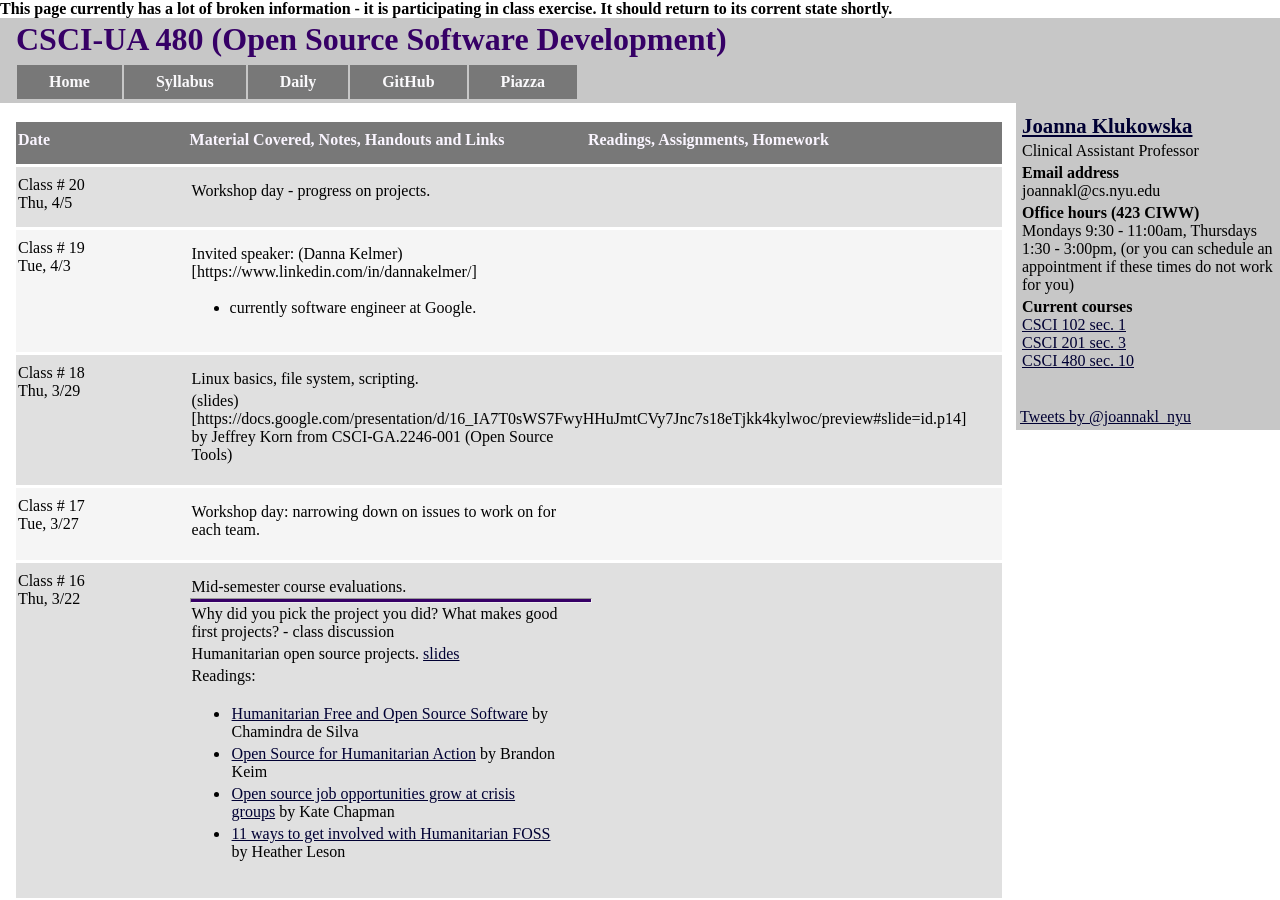
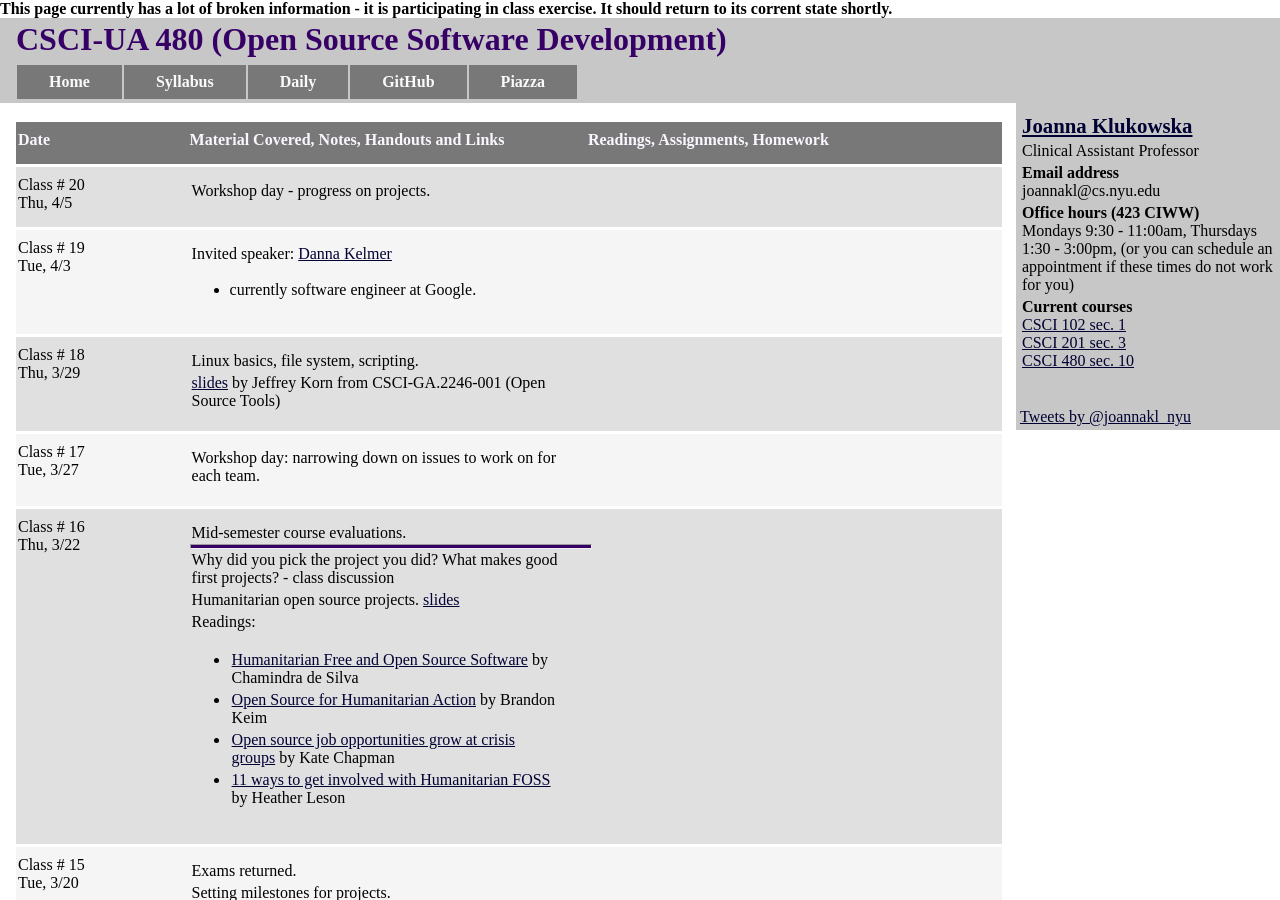
Before and after one commit to joannakl/cs480_s18, a Jekyll site: the page built from daily.html, in a window 1280 px wide and 900 px high. Built offline with Jekyll 4.4.1, drawn with Linux system fonts in a browser that asks for light colours; comment, search, counter and statistics services are not loaded.

Commit message:
updates for week 8 and 9"

```diff
--- a/_includes/daily/18.markdown
+++ b/_includes/daily/18.markdown
@@ -13,7 +13,7 @@ Thu, 3/29
 Linux basics, file system, scripting.
 
 
-(slides)[https://docs.google.com/presentation/d/16_IA7T0sWS7FwyHHuJmtCVy7Jnc7s18eTjkk4kylwoc/preview#slide=id.p14] by
+[slides](https://docs.google.com/presentation/d/16_IA7T0sWS7FwyHHuJmtCVy7Jnc7s18eTjkk4kylwoc/preview#slide=id.p14) by
 Jeffrey Korn from CSCI-GA.2246-001 (Open Source Tools)
 
 
--- a/_includes/daily/19.markdown
+++ b/_includes/daily/19.markdown
@@ -11,7 +11,7 @@ Tue, 4/3
 <div class="column_materials">
 <p markdown="block">
 
-Invited speaker: (Danna Kelmer)[https://www.linkedin.com/in/dannakelmer/]
+Invited speaker: [Danna Kelmer](https://www.linkedin.com/in/dannakelmer/])
 - currently software engineer at Google.
 
 </p>
```
